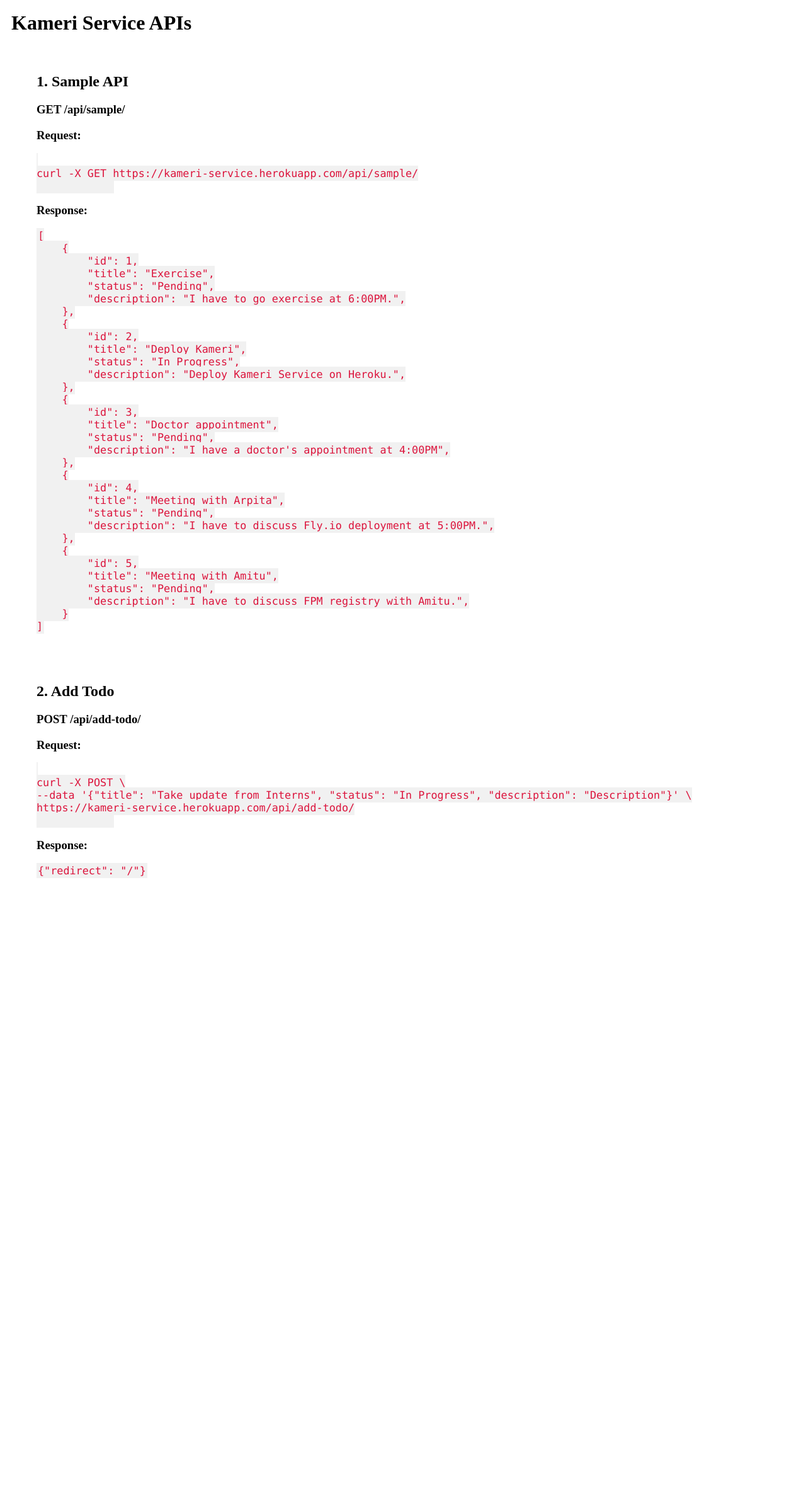
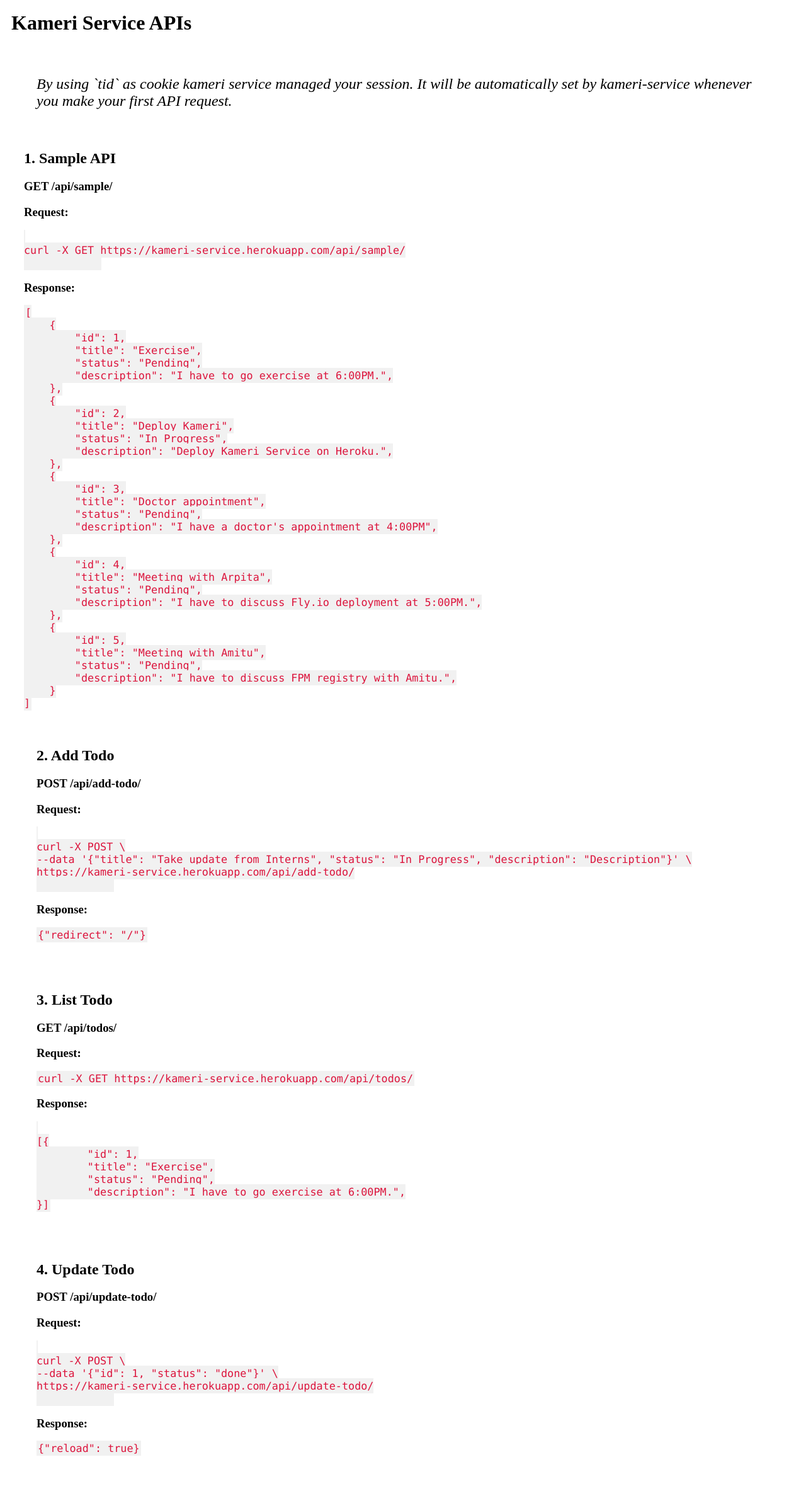
Before and after one commit to FifthTry/kameri-service, a Django app: page / in a window 1280 px wide. Shown: the whole page at 63% size. Before the commit the page ends 1394 px from the top, so only its background shows below. Run offline with Django 4.2, Linux system fonts and the light colour scheme.

Commit message:
added more docs

```diff
--- a/dj/templates/index.html
+++ b/dj/templates/index.html
@@ -15,10 +15,17 @@
 </head>
     <body style="padding:10px">
         <h1>Kameri Service APIs</h1>
+        <div style="margin:20px; padding: 20px">
+            <p style="font-size:150%;"><i>
+                By using `tid` as cookie kameri service managed your session.
+                It will be automatically set by kameri-service whenever you make
+                your first API request.
+            </i><p>
+        </div>
 <!--
 # Sample API
 -->
-        <div style="margin:20px; padding: 20px">
+        <div style="margin:20px;">
             <h2>1. Sample API</h2>
             <h3> GET /api/sample/</h3>
             <h3>Request: </h3>
@@ -78,6 +85,40 @@
         </div>
 
 
+<!--
+# add-todo
+-->
+        <div style="margin:20px; padding:20px">
+            <h2>3. List Todo</h2>
+            <h3> GET /api/todos/</h3>
+            <h3>Request: </h3>
+            <code>curl -X GET https://kameri-service.herokuapp.com/api/todos/</code>
+            <h3>Response: </h3>
+            <code>
+[{
+        "id": 1,
+        "title": "Exercise",
+        "status": "Pending",
+        "description": "I have to go exercise at 6:00PM.",
+}]</code>
+        </div>
+
+
+<!--
+# update-todo
+-->
+        <div style="margin:20px; padding:20px">
+            <h2>4. Update Todo</h2>
+            <h3> POST /api/update-todo/</h3>
+            <h3>Request: </h3>
+            <code>
+curl -X POST \
+--data '{"id": 1, "status": "done"}' \
+https://kameri-service.herokuapp.com/api/update-todo/
+            </code>
+            <h3>Response: </h3>
+            <code>{"reload": true}</code>
+        </div>
 
     </body>
 </html>
```
